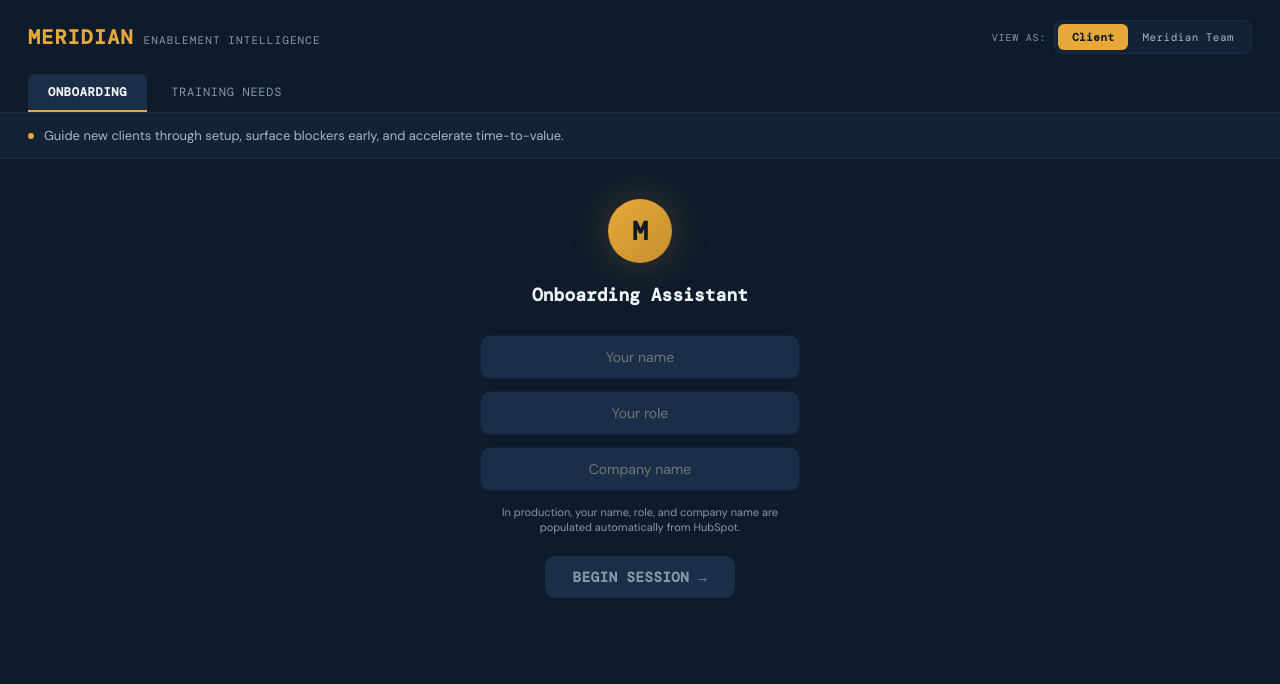
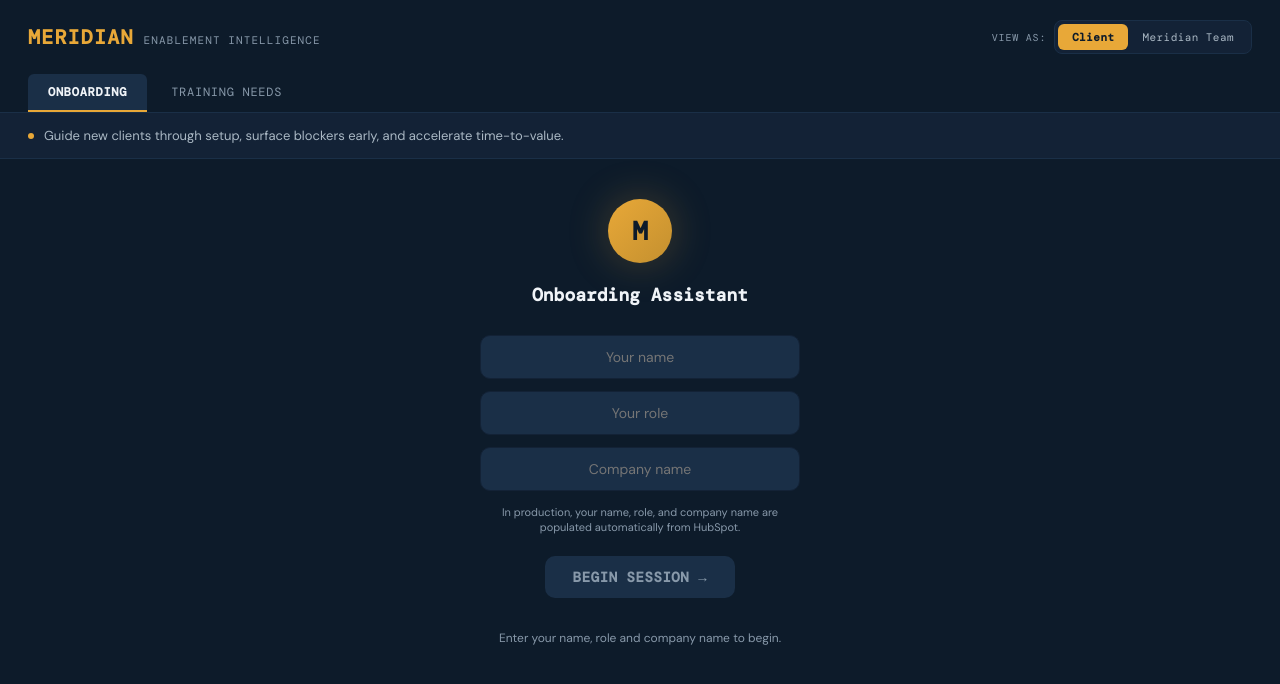
Before and after one commit to TopRated-Plus/AI-enablement-agent, a React (Create React App) app: page / in a window 1280 px wide. Shown: the top 684 px of the page. Built offline with nearby package versions, Linux system fonts and the light colour scheme; a web font is replaced by a local one.

Commit message:
Add prompt for required fields on start screen

```diff
--- a/src/App.js
+++ b/src/App.js
@@ -448,6 +448,16 @@ function ChatInterface({ systemPrompt, placeholder, startLabel, internal, client
     && (!companyField || !!company.trim())
     && (!isInternal || !!client.trim());
 
+  const missingFields = [];
+  if (!name.trim()) missingFields.push("name");
+  if (!role.trim()) missingFields.push("role");
+  if (companyField && !company.trim()) missingFields.push(companyField.toLowerCase());
+  if (isInternal && !client.trim()) missingFields.push((clientFieldLabel || "client account").toLowerCase());
+  const missingText =
+    missingFields.length === 0 ? "" :
+    missingFields.length === 1 ? missingFields[0] :
+    missingFields.slice(0, -1).join(", ") + " and " + missingFields[missingFields.length - 1];
+
   const activePrompt = systemPrompt;
 
   async function startConversation() {
@@ -710,6 +720,18 @@ function ChatInterface({ systemPrompt, placeholder, startLabel, internal, client
         >
           BEGIN SESSION →
         </button>
+
+        {!formValid && (
+          <div style={{
+            marginTop: 12,
+            color: COLORS.slate,
+            fontSize: 12,
+            fontFamily: "'DM Sans', sans-serif",
+            textAlign: "center",
+          }}>
+            Enter your {missingText} to begin.
+          </div>
+        )}
       </div>
     );
   }
```
